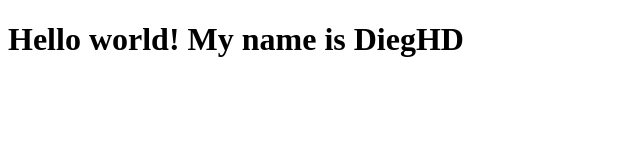
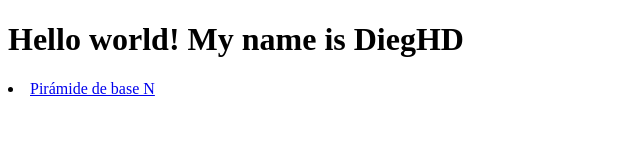
Before and after one commit to DiegoHuesos/DiegoHuesos.github.io, a plain HTML site: page index.html in a window 1280 px wide. Shown: the whole page, without its empty margins (0-640 px from the left). Drawn offline with Linux system fonts and the light colour scheme.

Commit message:
Update index.html

```diff
--- a/index.html
+++ b/index.html
@@ -2,5 +2,6 @@
 <html>
 <body>
 	<h1>Hello world! My name is DiegHD</h1>
+	<li><a href="/LaboratorioWeb/Reto_Pirámide/retoPiramide.html">Pirámide de base N</a></li>
 </body>
 </html>
```
